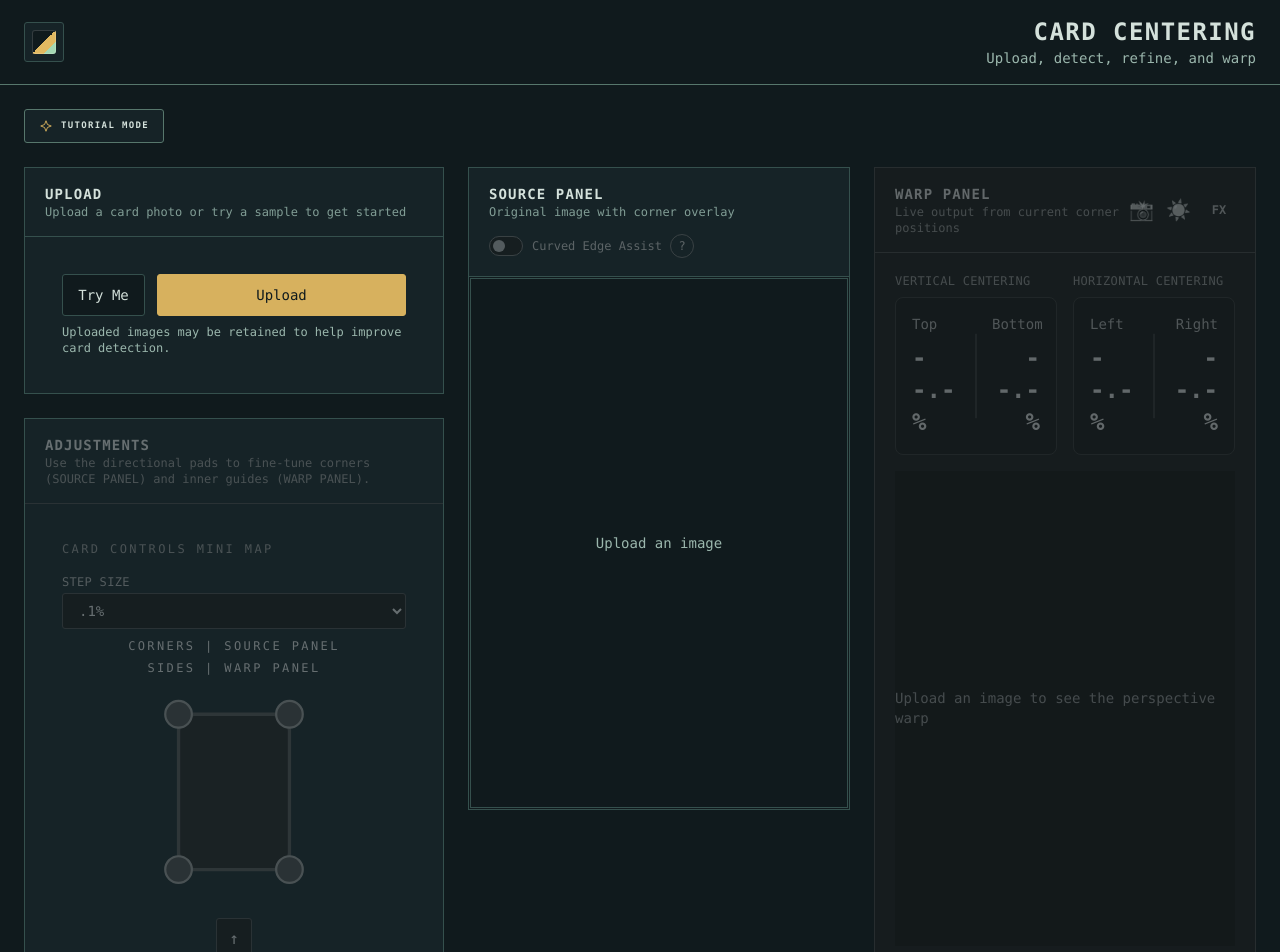
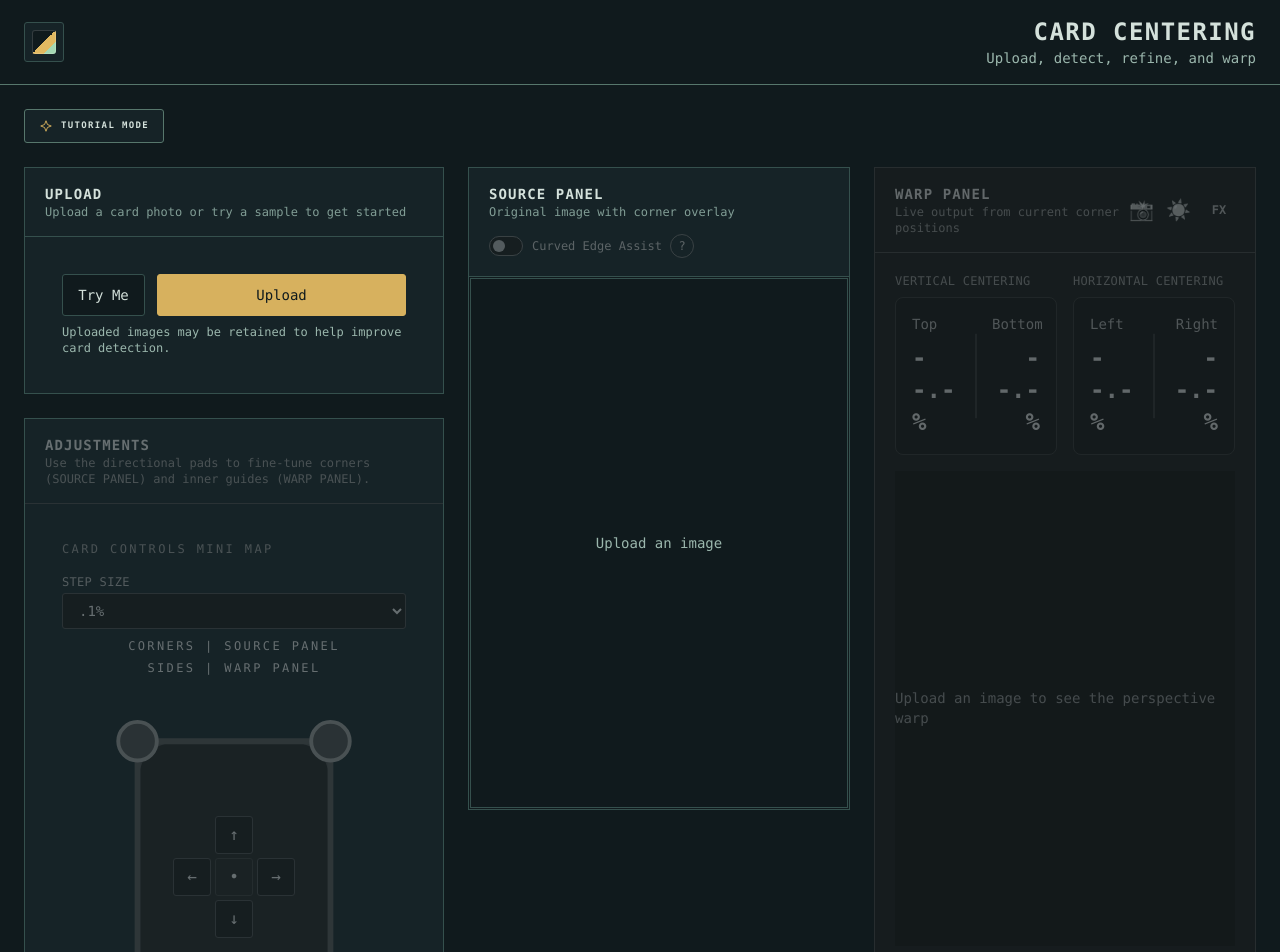
Before and after one commit to mf11y/card-centering-app, a SvelteKit app in the folder src/card-ui/: page / in a window 1280 px wide. Shown: the top 952 px of the page. Built offline with nearby package versions, Linux system fonts and the light colour scheme.

Commit message:
Refine card controls minimap interactions

```diff
--- a/src/card-ui/src/routes/+page.svelte
+++ b/src/card-ui/src/routes/+page.svelte
@@ -1346,13 +1346,23 @@ const inputController = createInputController({
 
 	const miniMapFocusOrder = [
 		{ label: 'Select top left corner', target: { type: 'corner', key: 'topLeft' } },
+		{ label: 'Select top bow control', target: { type: 'bow', key: 'top' } },
 		{ label: 'Select top edge', target: { type: 'guide', key: 'top' } },
 		{ label: 'Select top right corner', target: { type: 'corner', key: 'topRight' } },
+		{ label: 'Select right bow control', target: { type: 'bow', key: 'right' } },
 		{ label: 'Select right edge', target: { type: 'guide', key: 'right' } },
 		{ label: 'Select bottom right corner', target: { type: 'corner', key: 'bottomRight' } },
+		{ label: 'Select bottom bow control', target: { type: 'bow', key: 'bottom' } },
 		{ label: 'Select bottom edge', target: { type: 'guide', key: 'bottom' } },
 		{ label: 'Select bottom left corner', target: { type: 'corner', key: 'bottomLeft' } },
+		{ label: 'Select left bow control', target: { type: 'bow', key: 'left' } },
 		{ label: 'Select left edge', target: { type: 'guide', key: 'left' } }
+	] as const;
+	const miniMapBowNodes = [
+		{ key: 'top', x: 110, y: 30 },
+		{ key: 'right', x: 160, y: 100 },
+		{ key: 'bottom', x: 110, y: 170 },
+		{ key: 'left', x: 60, y: 100 }
 	] as const;
 
 	function handleMiniMapTrapKeydown(event: KeyboardEvent) {
@@ -1817,10 +1827,15 @@ const inputController = createInputController({
 
 
 							<div
-								class="mx-auto flex max-w-[260px] flex-col items-center gap-1 p-2"
+								class="mini-map-with-pad mx-auto flex max-w-[540px] flex-col items-center gap-1 p-2"
 								role="toolbar"
 								aria-label="Card controls mini map"
 								tabindex="-1"
+								onclick={(e) => {
+									if ((e.target as Element).closest('button, [role="button"]')) return;
+									selectTarget(null);
+									inputController.stopPadHold();
+								}}
 								onkeydown={handleMiniMapTrapKeydown}
 							>
 								<!-- labels -->
@@ -1828,7 +1843,8 @@ const inputController = createInputController({
 									x="110"
 									y="235"
 									text-anchor="middle"
-									class="fill-zinc-400 text-[12px] tracking-[0.2em]"
+									class:mini-map-label-active={selectedTarget?.type === 'corner' || selectedTarget?.type === 'bow'}
+									class="mini-map-panel-label fill-zinc-400 text-[12px] tracking-[0.2em]"
 								>
 									CORNERS | SOURCE PANEL
 								</text>
@@ -1836,13 +1852,14 @@ const inputController = createInputController({
 									x="110"
 									y="255"
 									text-anchor="middle"
-									class="fill-zinc-500 text-[12px] tracking-[0.2em]"
+									class:mini-map-label-active={selectedTarget?.type === 'guide'}
+									class="mini-map-panel-label fill-zinc-500 text-[12px] tracking-[0.2em]"
 								>
 									SIDES | WARP PANEL
 								</text>
 								<svg
-									viewBox="0 0 220 210"
-									class="w-full overflow-visible"
+									viewBox="25 5 170 190"
+									class="mt-3 w-full overflow-visible"
 								>
 									<!-- card body -->
 									<rect
@@ -1863,7 +1880,7 @@ const inputController = createInputController({
 								rx="18"
 								fill="transparent"
 								pointer-events="all"
-								class="cursor-pointer"
+								class="cursor-default"
 								role="button"
 								tabindex="0"
 								aria-label="Deselect corners and edges"
@@ -2015,11 +2032,36 @@ const inputController = createInputController({
 										}}
 									/>
 
+									{#if curvedAssist}
+										{#each miniMapBowNodes as bowNode}
+											<circle
+												cx={bowNode.x}
+												cy={bowNode.y}
+												r="5"
+												role="button"
+												tabindex="0"
+												aria-label={`Select ${bowNode.key} bow control`}
+												aria-pressed={selectedTarget?.type === 'bow' && selectedTarget.key === bowNode.key}
+												class={selectedTarget?.type === 'bow' && selectedTarget.key === bowNode.key
+													? 'mini-map-bow-node selected'
+													: 'mini-map-bow-node'}
+												onpointerdown={(e) => { e.preventDefault(); e.stopPropagation(); }}
+												onclick={(e) => { e.stopPropagation(); selectTarget({ type: 'bow', key: bowNode.key }); }}
+												onkeydown={(e) => {
+													if (e.key === 'Enter' || e.key === ' ') {
+														e.preventDefault(); e.stopPropagation();
+														selectTarget({ type: 'bow', key: bowNode.key });
+													}
+												}}
+											/>
+										{/each}
+									{/if}
+
 									<!-- corner hotspots -->
 									<circle
 										cx="60"
 										cy="30"
-										r="12"
+										r="10"
 										role="button"
 										tabindex="0"
 										aria-label="Select top left corner"
@@ -2039,7 +2081,7 @@ const inputController = createInputController({
 									<circle
 										cx="160"
 										cy="30"
-										r="12"
+										r="10"
 										role="button"
 										tabindex="0"
 										aria-label="Select top right corner"
@@ -2059,7 +2101,7 @@ const inputController = createInputController({
 									<circle
 										cx="60"
 										cy="170"
-										r="12"
+										r="10"
 										role="button"
 										tabindex="0"
 										aria-label="Select bottom left corner"
@@ -2079,7 +2121,7 @@ const inputController = createInputController({
 									<circle
 										cx="160"
 										cy="170"
-										r="12"
+										r="10"
 										role="button"
 										tabindex="0"
 										aria-label="Select bottom right corner"
@@ -2096,7 +2138,7 @@ const inputController = createInputController({
 										}}
 									/>
 								</svg>
-								<div data-tour="arrows" data-guide-arrows class="grid grid-cols-3 gap-2">
+								<div data-tour="arrows" data-guide-arrows class="mini-map-pad grid grid-cols-3 gap-1">
 									<div></div>
 									<button
 										class={getPadButtonClass('up')}
@@ -2179,13 +2221,13 @@ const inputController = createInputController({
 						<div class="mt-5 w-full rounded-2xl border border-zinc-800 bg-zinc-950/40 p-5">
 							<div class="space-y-3 text-sm leading-relaxed text-zinc-400">
 								<div class="hidden xl:block pt-2 text-xs font-medium tracking-wide text-zinc-500 uppercase">How to Use</div>
-                                <button type="button" class="flex w-full items-center justify-between gap-3 text-xs font-medium tracking-wide text-zinc-400 uppercase xl:hidden"
-                                    aria-expanded={howToUseOpen} aria-controls="how-to-use-content" onclick={() => howToUseOpen = !howToUseOpen}>
-                                    How to Use
-                                    <svg width="14" height="14" viewBox="0 0 24 24" fill="none" aria-hidden="true" style:transform={howToUseOpen ? 'rotate(180deg)' : 'none'}>
-                                        <path d="m6 9 6 6 6-6" stroke="currentColor" stroke-width="2" stroke-linecap="round" stroke-linejoin="round" />
-                                    </svg>
-                                </button>
+								<button type="button" class="flex w-full items-center justify-start gap-2 text-xs font-medium tracking-wide text-zinc-400 uppercase xl:hidden"
+									aria-expanded={howToUseOpen} aria-controls="how-to-use-content" onclick={() => howToUseOpen = !howToUseOpen}>
+									<svg width="14" height="14" viewBox="0 0 24 24" fill="none" aria-hidden="true" style:transform={howToUseOpen ? 'rotate(180deg)' : 'none'}>
+										<path d="m6 9 6 6 6-6" stroke="currentColor" stroke-width="2" stroke-linecap="round" stroke-linejoin="round" />
+									</svg>
+									How to Use
+								</button>
                                 <div id="how-to-use-content" class:instructions-open={howToUseOpen} class="how-to-use-content space-y-3">
                                 <ol class="list-decimal space-y-3 pl-5">
 								    <li>
@@ -2572,7 +2614,7 @@ const inputController = createInputController({
                                     fill="transparent" stroke="none" pointer-events="all"
                                     role="button" tabindex="0" aria-label="Clear mini-map selection"
                                     onpointerdown={(e) => { e.preventDefault(); }}
-                                    class="cursor-pointer"
+									class="cursor-default"
                                     onclick={(e) => { e.stopPropagation(); selectTarget(null); inputController.stopPadHold(); }}
                                     onkeydown={(e) => {
                                         if (e.key === 'Enter' || e.key === ' ' || e.key === 'Escape') {
@@ -2586,6 +2628,26 @@ const inputController = createInputController({
 
 
 
+
+								{#if curvedAssist}
+									{#each miniMapBowNodes as bowNode}
+										<circle
+											cx={bowNode.x} cy={bowNode.y} r="5"
+											role="button" tabindex="0"
+											aria-label={`Select ${bowNode.key} bow control`}
+											aria-pressed={selectedTarget?.type === 'bow' && selectedTarget.key === bowNode.key}
+											class={selectedTarget?.type === 'bow' && selectedTarget.key === bowNode.key ? 'mini-map-bow-node selected' : 'mini-map-bow-node'}
+											onpointerdown={(e) => { e.preventDefault(); e.stopPropagation(); }}
+											onclick={(e) => { e.stopPropagation(); selectTarget({ type: 'bow', key: bowNode.key }); }}
+											onkeydown={(e) => {
+												if (e.key === 'Enter' || e.key === ' ') {
+													e.preventDefault(); e.stopPropagation();
+													selectTarget({ type: 'bow', key: bowNode.key });
+												}
+											}}
+										/>
+									{/each}
+								{/if}
 
 								<!-- corner hotspots -->
 								<circle
@@ -3276,7 +3338,7 @@ const inputController = createInputController({
                                     fill="transparent" stroke="none" pointer-events="all"
                                     role="button" tabindex="0" aria-label="Clear mini-map selection"
                                     onpointerdown={(e) => { e.preventDefault(); }}
-                                    class="cursor-pointer"
+									class="cursor-default"
                                     onclick={(e) => { e.stopPropagation(); selectTarget(null); inputController.stopPadHold(); }}
                                     onkeydown={(e) => {
                                         if (e.key === 'Enter' || e.key === ' ' || e.key === 'Escape') {
@@ -3550,6 +3612,40 @@ const inputController = createInputController({
     rect[aria-label="Clear mini-map selection"]:focus:not(:focus-visible) {
         outline: none;
     }
+	.mini-map-bow-node {
+		fill: var(--color-zinc-700);
+		stroke: var(--color-zinc-500);
+		stroke-width: 2;
+		cursor: pointer;
+		transition: fill 120ms ease, stroke 120ms ease, filter 120ms ease;
+	}
+	.mini-map-bow-node:hover { fill: var(--color-zinc-600); stroke: var(--color-zinc-400); }
+	.mini-map-bow-node.selected { fill: #22d3ee; stroke: #67e8f9; filter: drop-shadow(0 0 4px #22d3ee); }
+	.mini-map-bow-node:focus { outline: none; }
+	.mini-map-bow-node:focus-visible { stroke: #fff; stroke-width: 3; }
+	.mini-map-with-pad { position: relative; }
+	.mini-map-pad {
+		position: absolute;
+		left: 50%;
+		top: 56.5%;
+		z-index: 3;
+		width: 122px;
+		transform: translate(-50%, -50%);
+	}
+	.mini-map-pad button {
+		width: 38px;
+		height: 38px;
+		padding: 0;
+		font-size: 16px;
+	}
+	.mini-map-panel-label {
+		transition: color 140ms ease, fill 140ms ease, text-shadow 140ms ease;
+	}
+	.mini-map-panel-label.mini-map-label-active {
+		color: var(--instrument-accent);
+		fill: var(--instrument-accent);
+		text-shadow: 0 0 8px color-mix(in srgb, var(--instrument-accent) 55%, transparent);
+	}
 
     .curved-assist-toggle { position:relative; display:inline-flex; align-items:center; gap:9px; cursor:pointer; user-select:none; min-height:28px; }
     .curved-assist-toggle input { position:absolute; width:1px; height:1px; opacity:0; }
```
